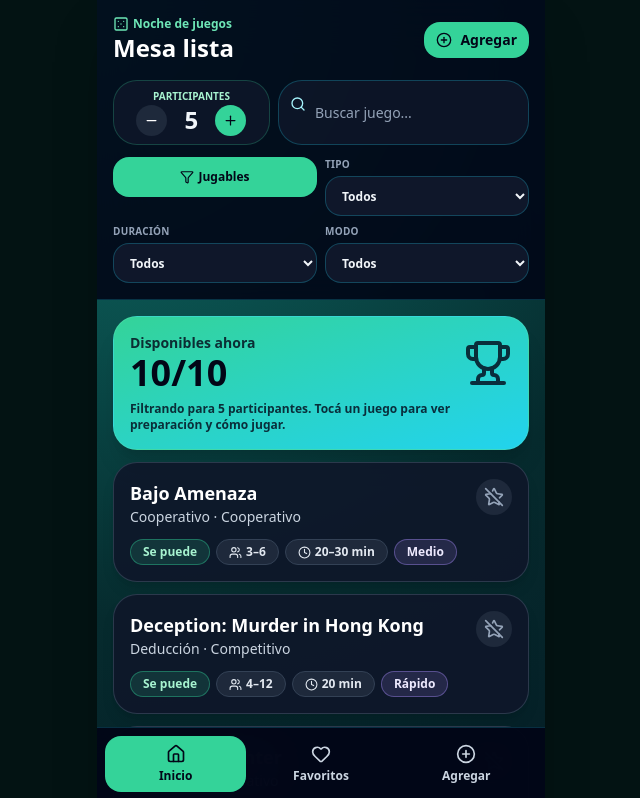
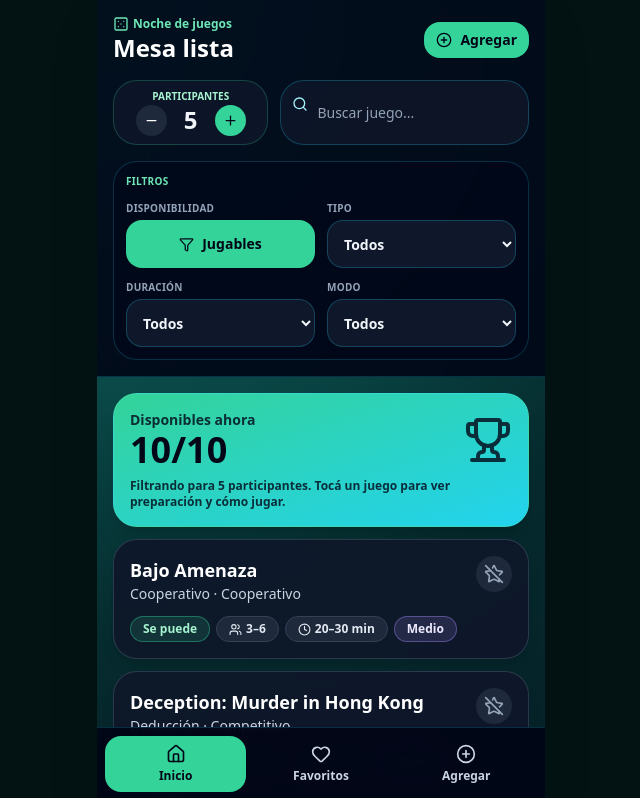
Before and after one commit to brenBaru/mesa-juegos, a React (Vite) app: page / in a window 1280 px wide. Shown: the top 798 px of the page, without its empty margins (319-959 px from the left). Built offline with nearby package versions, Linux system fonts and the light colour scheme.

Commit message:
ordeno filtros y opcion de agregado de juegos manuales

```diff
--- a/src/App.jsx
+++ b/src/App.jsx
@@ -326,7 +326,19 @@ const initialGames = [
   }
 ];
 
-const typeOptions = ["Todos", "Roles ocultos", "Party", "Visual", "Cooperativo", "Social", "Creativo", "Estrategia", "Destreza", "Deducción"];
+const typeOptions = [
+  "Todos",
+  "Roles ocultos",
+  "Party",
+  "Visual",
+  "Cooperativo",
+  "Social",
+  "Creativo",
+  "Estrategia",
+  "Destreza",
+  "Deducción"
+];
+
 const modeOptions = ["Todos", "Competitivo", "Cooperativo", "Equipos"];
 const timeOptions = ["Todos", "Rápido", "Medio", "Largo"];
 
@@ -381,10 +393,11 @@ function LabeledSelect({ label, value, onChange, options }) {
       <span className="mb-1 block text-[10px] font-black uppercase tracking-wide text-slate-400">
         {label}
       </span>
+
       <select
         value={value}
         onChange={(e) => onChange(e.target.value)}
-        className="h-10 w-full rounded-2xl border border-cyan-400/25 bg-slate-900 px-3 text-xs font-bold text-slate-100 outline-none focus:ring-2 focus:ring-emerald-300"
+        className="h-12 w-full rounded-2xl border border-cyan-400/25 bg-slate-900 px-3 text-sm font-bold text-slate-100 outline-none focus:ring-2 focus:ring-emerald-300"
       >
         {options.map((option) => (
           <option key={option}>{option}</option>
@@ -400,6 +413,7 @@ function Field({ label, value, onChange, type = "text", placeholder = "" }) {
       <span className="mb-1 block text-xs font-bold text-slate-300">
         {label}
       </span>
+
       <input
         type={type}
         value={value}
@@ -417,6 +431,7 @@ function TextAreaField({ label, value, onChange, placeholder }) {
       <span className="mb-1 block text-xs font-bold text-slate-300">
         {label}
       </span>
+
       <textarea
         value={value}
         placeholder={placeholder}
@@ -481,14 +496,6 @@ export default function App() {
       .sort((a, b) => Number(playable(b)) - Number(playable(a)) || a.name.localeCompare(b.name));
   }, [games, players, onlyPlayable, typeFilter, modeFilter, timeFilter, query, favs, screen]);
 
-  const playableCount = games.filter(playable).length;
-
-  const toggleFav = (id) => {
-    setFavs((prev) =>
-      prev.includes(id) ? prev.filter((x) => x !== id) : [...prev, id]
-    );
-  };
-
   const saveManualGame = () => {
     if (!form.name.trim()) return;
 
@@ -515,8 +522,12 @@ export default function App() {
       age: form.age || "N/D",
       level: form.level,
       vibe: form.vibe || "Juego agregado manualmente.",
-      videoUrl: form.videoUrl || `https://www.youtube.com/results?search_query=${encodeURIComponent(form.name + " como jugar")}`,
-      rulesUrl: form.rulesUrl || `https://www.google.com/search?q=${encodeURIComponent(form.name + " reglas")}`,
+      videoUrl:
+        form.videoUrl ||
+        `https://www.youtube.com/results?search_query=${encodeURIComponent(form.name + " como jugar")}`,
+      rulesUrl:
+        form.rulesUrl ||
+        `https://www.google.com/search?q=${encodeURIComponent(form.name + " reglas")}`,
       setup: setup.length ? setup : ["Prepará los componentes del juego según el reglamento."],
       howTo: howTo.length ? howTo : ["Jugá siguiendo la secuencia indicada por el reglamento."]
     };
@@ -525,6 +536,12 @@ export default function App() {
     setSelected(newGame);
     setForm(emptyForm);
     setScreen("detail");
+  };
+
+  const toggleFav = (id) => {
+    setFavs((prev) =>
+      prev.includes(id) ? prev.filter((x) => x !== id) : [...prev, id]
+    );
   };
 
   const deleteCustomGame = (id) => {
@@ -844,7 +861,7 @@ export default function App() {
             </button>
           </div>
 
-          <div className="mt-4 grid grid-cols-[1fr_1.6fr] gap-2">
+          <div className="mt-4 grid grid-cols-1 gap-3 sm:grid-cols-[1fr_1.6fr]">
             <div className="rounded-3xl border border-emerald-400/25 bg-slate-900/80 p-2 text-center">
               <p className="text-[10px] font-bold uppercase text-emerald-200">
                 Participantes
@@ -883,18 +900,29 @@ export default function App() {
             </div>
           </div>
 
-          <div className="mt-3 grid grid-cols-2 gap-2">
+          <div className="mt-4 rounded-3xl border border-cyan-400/20 bg-slate-950/45 p-3">
+            <p className="mb-3 text-[10px] font-black uppercase tracking-wide text-emerald-300">
+              Filtros
+            </p>
+
+            <div className="grid grid-cols-2 gap-3">
+              <label className="block">
+                <span className="mb-1 block text-[10px] font-black uppercase tracking-wide text-slate-400">
+                  Disponibilidad
+                </span>
+
                 <button
                   onClick={() => setOnlyPlayable((v) => !v)}
-              className={`flex h-10 items-center justify-center gap-1 rounded-2xl text-xs font-black ${
+                  className={`flex h-12 w-full items-center justify-center gap-2 rounded-2xl text-sm font-black transition ${
                     onlyPlayable
                       ? "bg-emerald-400 text-slate-950"
-                  : "bg-slate-800 text-slate-100"
+                      : "border border-slate-700 bg-slate-900 text-slate-100"
                   }`}
                 >
-              <Filter size={14} />
+                  <Filter size={15} />
                   {onlyPlayable ? "Jugables" : "Todos"}
                 </button>
+              </label>
 
               <LabeledSelect
                 label="Tipo"
@@ -916,6 +944,7 @@ export default function App() {
                 onChange={setModeFilter}
                 options={modeOptions}
               />
+            </div>
           </div>
         </div>
 
```
Lines whose indentation alone changed are shown as unchanged.
